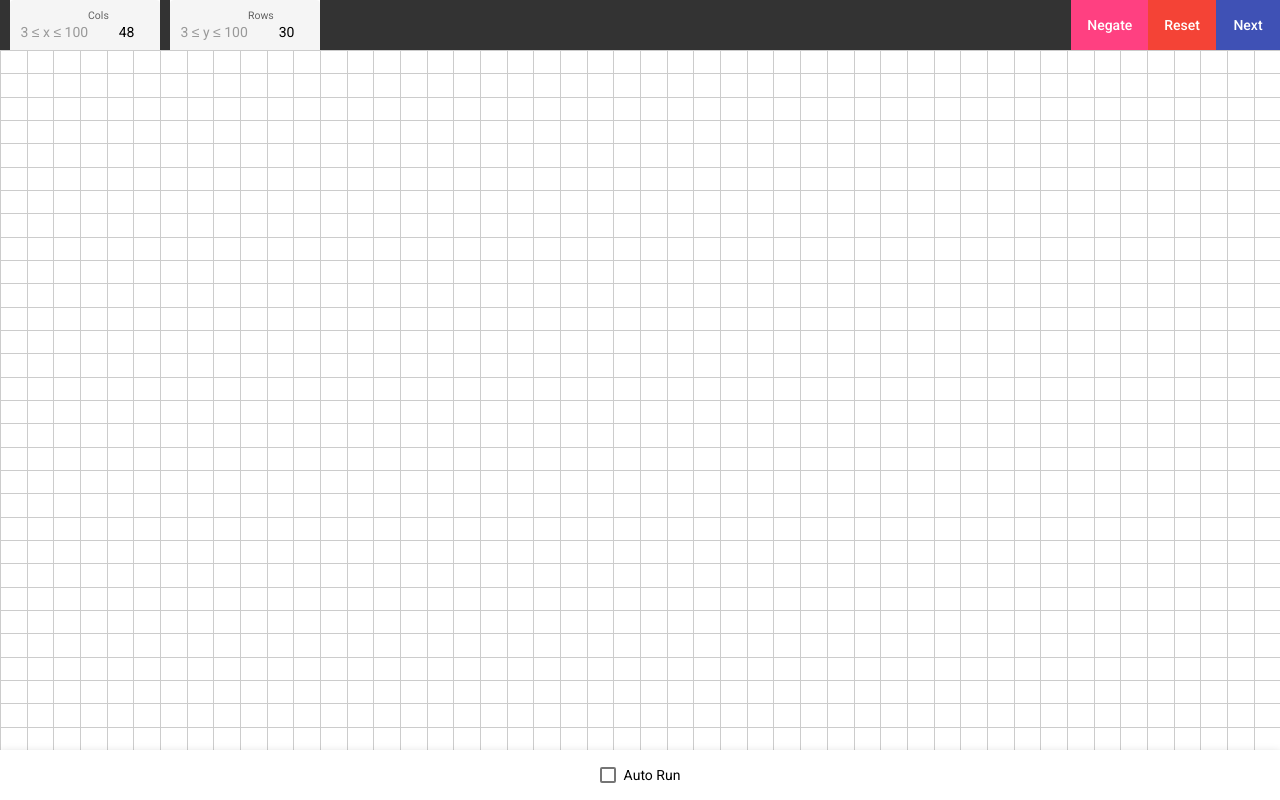
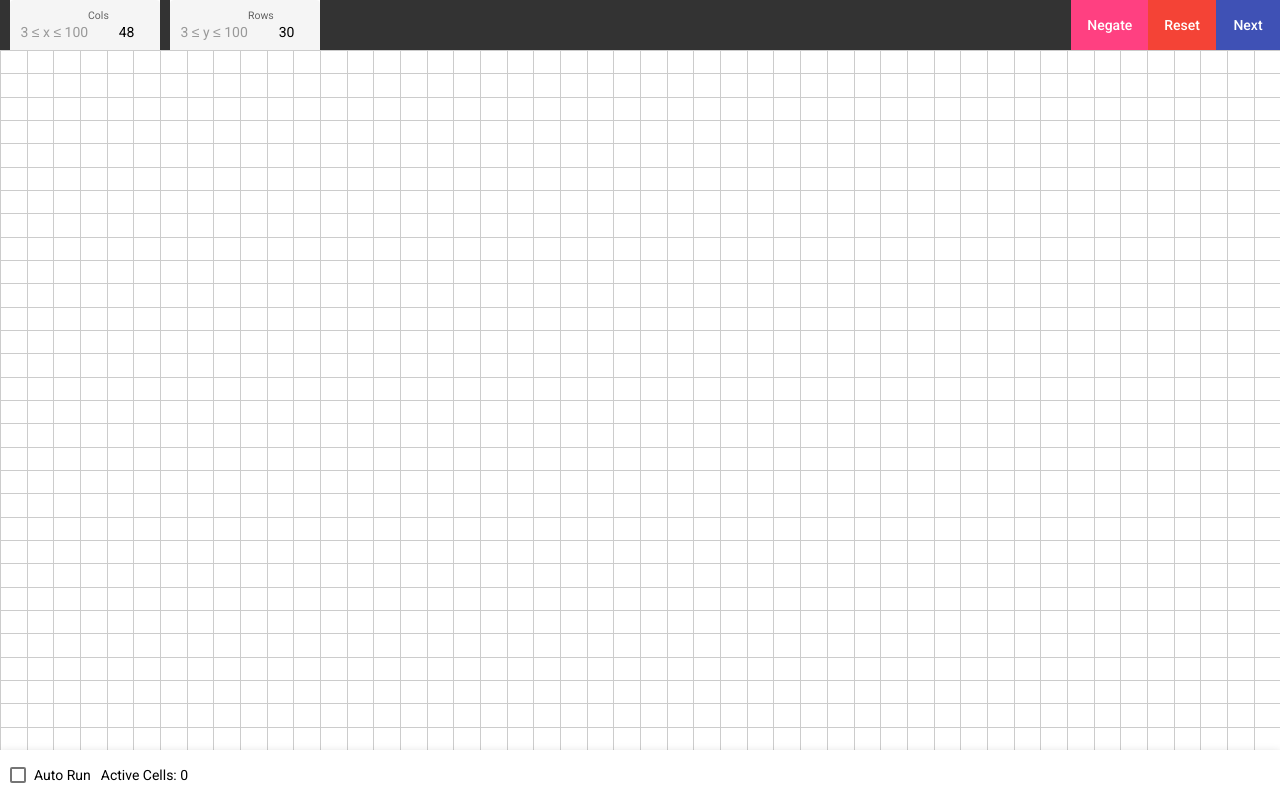
Before and after one commit to lmogwitz/GameOfLife, an Angular app: page / in a window 1280 px wide. Built offline with nearby package versions, Linux system fonts and the light colour scheme.

Commit message:
Show number of active Cells

```diff
--- a/src/app/app.component.html
+++ b/src/app/app.component.html
@@ -1,3 +1,4 @@
+<ng-container *ngIf="grid$ | async as grid">
     <header *ngIf="fg as fg"
             class="mat-elevation-z3">
         <div class="grid-setup"
@@ -48,8 +49,7 @@
         </div>
     </header>
 
-<div *ngIf="grid$ | async as grid"
-     class="grid"
+    <div class="grid"
          [ngClass]="{'autorun': isAutoRunActive}">
         <div *ngFor="let collCol of grid.cells; let y=index;"
              class="row">
@@ -63,9 +63,14 @@
     </div>
 
     <footer class="mat-elevation-z3">
-    <div class="auto-run">
+        <div class="area auto-run">
             <mat-checkbox color="primary"
-                      [(ngModel)]="isAutoRunActive">Auto Run
+                          [(ngModel)]="isAutoRunActive">
+                Auto Run
             </mat-checkbox>
         </div>
+        <div class="area cell-count">
+            Active Cells: {{grid.activeCellCount}}
+        </div>
     </footer>
+</ng-container>
--- a/src/app/app.component.scss
+++ b/src/app/app.component.scss
@@ -64,10 +64,20 @@ footer {
     height: $footer-height;
     max-height: $footer-height;
 
+    > .area {
+        margin-left: 10px;
+    }
+
+    .cell-count {
+        display: flex;
+        align-items: center;
+        flex: 0 0 auto;
+    }
+
     .auto-run {
         display: flex;
         align-items: center;
-        margin: 0 auto;
+        flex: 0 0 auto;
     }
 }
 
@@ -78,6 +88,10 @@ footer {
     width: 100%;
     height: 100%;
     overflow: hidden;
+
+    &.autorun {
+        cursor: wait;
+    }
 
     .row {
         flex: 1 1 0;
--- a/src/model/Grid.ts
+++ b/src/model/Grid.ts
@@ -16,6 +16,10 @@ export class Grid {
         return new Array(size).fill(null).map(_ => {
             return false;
         });
+    }
+
+    public get activeCellCount(): number {
+        return this._cells.flat().filter(x => x).length;
     }
 
     public get cells(): boolean[][] {
```
Lines whose indentation alone changed are shown as unchanged.
